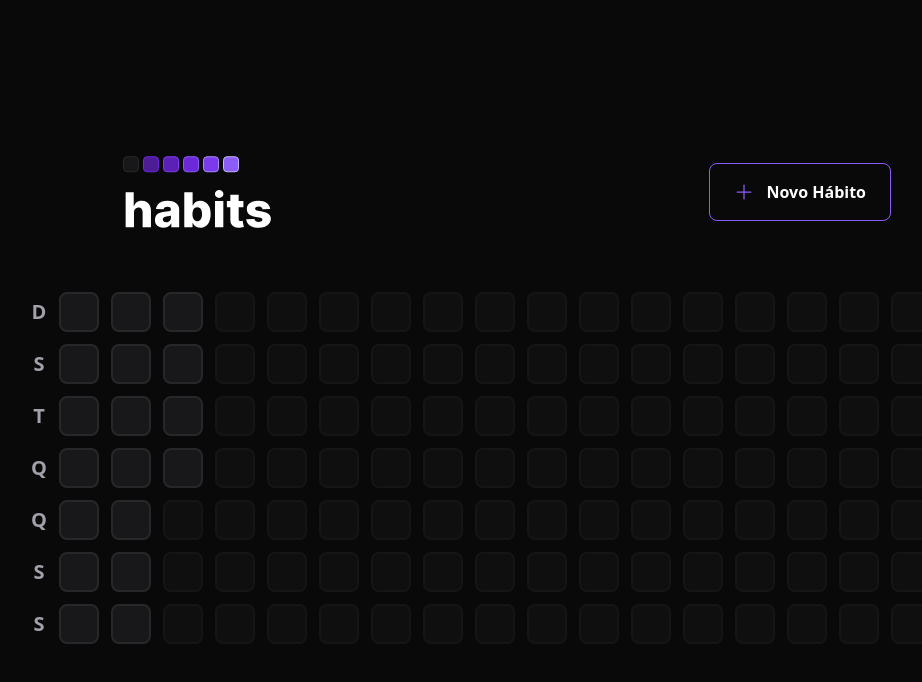
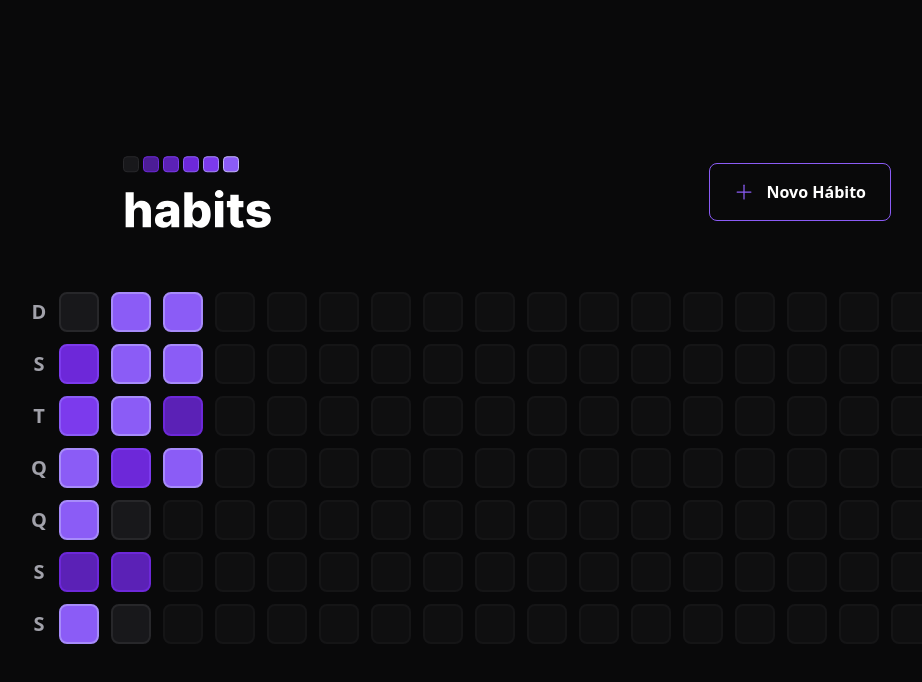
Before and after one commit to marcos-silva-rodrigues/nlw-frontend, a React (Vite) app: page / in a window 1280 px wide. Shown: the top 682 px of the page, without its empty margins (133-1055 px from the left). Built offline with nearby package versions, Linux system fonts and the light colour scheme.

Commit message:
feat: color do status de conclusão dos habitos por dia

```diff
--- a/src/components/HabitDay.tsx
+++ b/src/components/HabitDay.tsx
@@ -1,10 +1,27 @@
 import * as Popover from "@radix-ui/react-popover"
+import clsx from "clsx";
 import { ProgressBar } from "./Progressbar";
 
-export function HabitDay() {
+interface HabitDayProps {
+  amount: number,
+  completed: number
+}
+
+export function HabitDay(props: HabitDayProps) {
+  const completedPercentage = Math.round((props.completed / props.amount) * 100);
+
   return (
     <Popover.Root>
-      <Popover.Trigger className="w-10 h-10 bg-zinc-900 border-2 border-zinc-800 rounded-lg" />
+      <Popover.Trigger
+        className={clsx('w-10 h-10  border-2  rounded-lg', {
+          'bg-zinc-900 border-zinc-800': completedPercentage === 0,
+          'bg-violet-900 border-violet-700': completedPercentage > 0 && completedPercentage < 20,
+          'bg-violet-800 border-violet-700': completedPercentage >= 20 && completedPercentage < 40,
+          'bg-violet-700 border-violet-600': completedPercentage >= 40 && completedPercentage < 60,
+          'bg-violet-600 border-violet-500': completedPercentage >= 60 && completedPercentage < 80,
+          'bg-violet-500 border-violet-400': completedPercentage >= 80,
+        })}
+      />
 
       <Popover.Portal>
         <Popover.Content className="min-w-[320px] p-6 rounded-3xl bg-zinc-900 flex flex-col">
@@ -16,7 +33,7 @@
             17/01
           </span>
 
-          <ProgressBar progress={75} />
+          <ProgressBar progress={completedPercentage} />
           <Popover.Arrow className="fill-zinc-900" height={8} width={16} />
         </Popover.Content>
       </Popover.Portal>
--- a/src/components/SummaryTable.tsx
+++ b/src/components/SummaryTable.tsx
@@ -23,7 +23,7 @@
 
       <div className="grid grid-rows-7 grid-flow-col gap-3">
         {summaryDates.map(date => (
-          <HabitDay key={date.toString()} />
+          <HabitDay key={date.toString()} amount={5} completed={Math.round(Math.random() * 5)} />
         ))}
 
         {amountOfDayToFill > 0 && Array.from({ length: amountOfDayToFill }).map((_, index) => (
```
